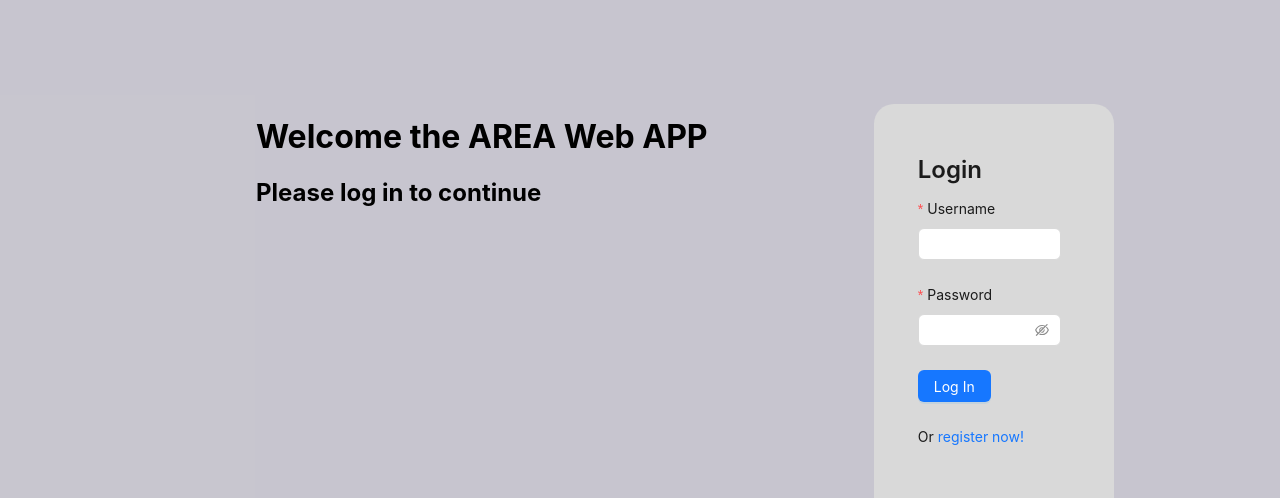
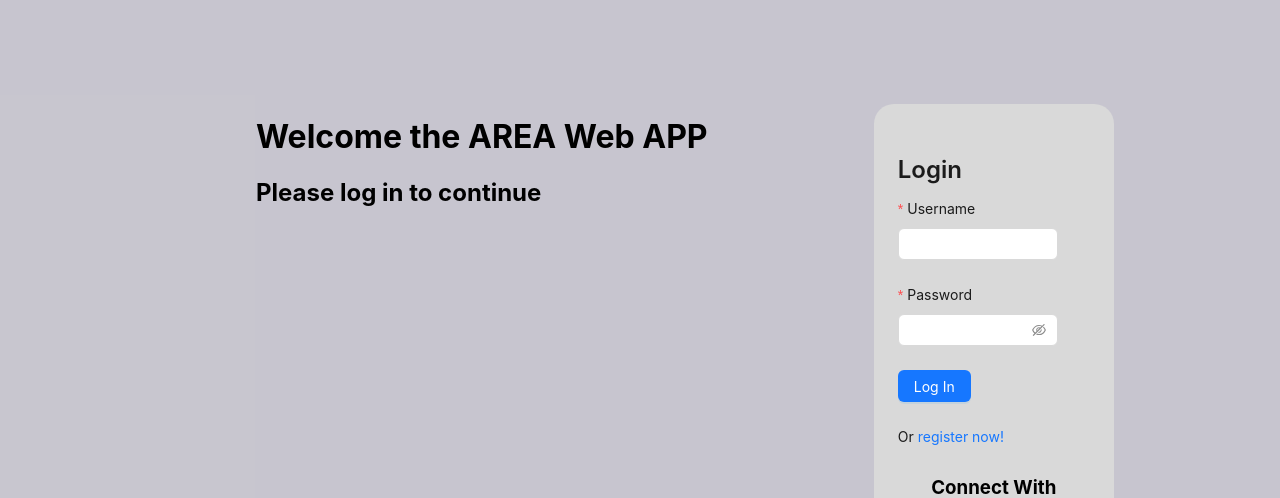
Before and after one commit to iDommel/AREA, a React (Create React App) app in the folder client-web/: page / in a window 1280 px wide. Shown: the part 160-658 px from the top of the page. Built offline with nearby package versions, Linux system fonts and the light colour scheme.

Commit message:
FIXED: login page front

```diff
--- a/client-web/src/Login.tsx
+++ b/client-web/src/Login.tsx
@@ -136,7 +136,6 @@ const LoginForm = ({ setIsLogin }: any) => {
         wrapperCol={{ span: 20 }}
         layout="vertical"
         onFinish={handleLogin}
-        style={{ marginLeft: 20 }}
       >
         <Title level={3}>Login</Title>
         <Form.Item
--- a/client-web/src/login.css
+++ b/client-web/src/login.css
@@ -55,7 +55,7 @@
     align-items: center;
     justify-content: space-between;
     color: black;
-    margin-top: 20%;
+    margin-top: 5%;
   }
 
   .oauth-buttons {
```
